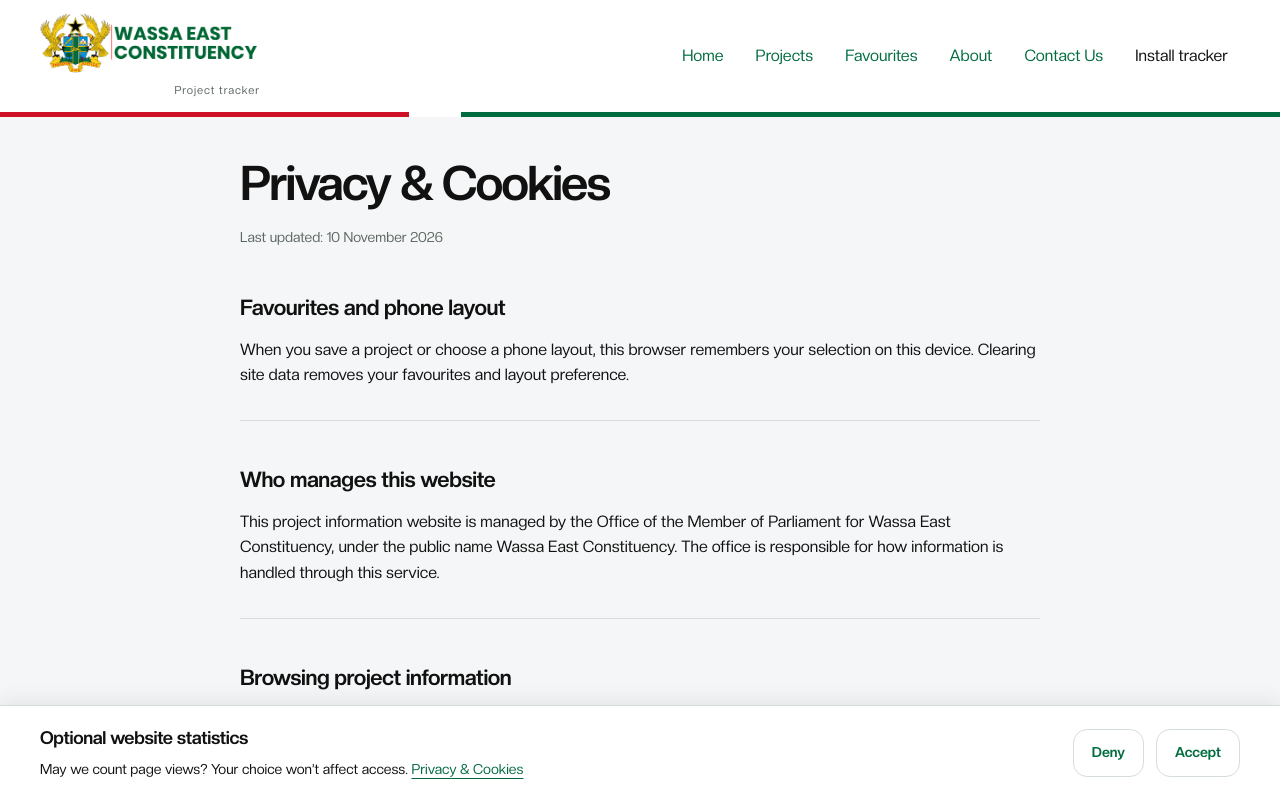
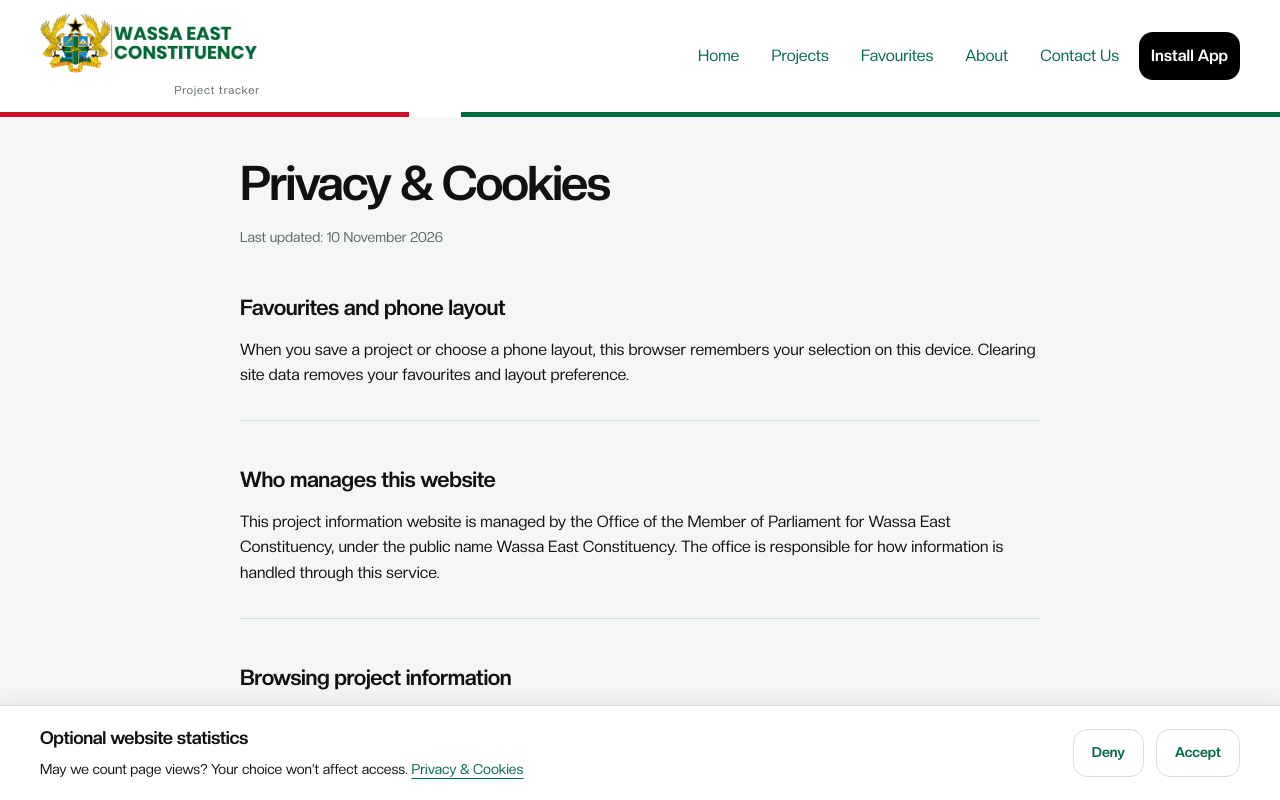
Before and after one commit to ram2ey/weprojecttracker, a Next.js app: page /privacy in a window 1280 px wide. Shown: the top 800 px of the page. Built offline with nearby package versions, Linux system fonts and the light colour scheme; no server answers.

Commit message:
Use a black Install App button in public navigation (#23)
Rename the public installation action and dialog to Install App. Use black fill, white text, and a full-width mobile-menu button below Contact Us. Update documentation and browser selectors.

```diff
--- a/src/app/globals.css
+++ b/src/app/globals.css
@@ -364,17 +364,21 @@ fieldset:disabled select {
   text-decoration: none;
   border-radius: var(--radius);
 }
-.site-header nav a:hover,
-.install-menu-button:hover {
+.site-header nav a:hover {
   background: var(--muted);
 }
 .install-menu-button {
   border: 0;
-  background: transparent;
-  color: inherit;
+  background: #000;
+  color: #fff;
   font: inherit;
+  font-weight: 700;
   cursor: pointer;
-  text-align: left;
+  justify-content: center;
+  text-align: center;
+}
+.install-menu-button:hover {
+  background: #1a1a1a;
 }
 .install-overlay {
   position: fixed;
@@ -1338,6 +1342,10 @@ td:first-child {
     padding: 8px;
     font-size: 0.875rem;
   }
+  .install-menu-button {
+    width: 100%;
+    margin-top: 8px;
+  }
   .section {
     padding-block: 28px 48px;
   }
--- a/src/components/install-tracker.tsx
+++ b/src/components/install-tracker.tsx
@@ -102,13 +102,13 @@ export function InstallTracker() {
               void install();
           }}
         >
-          Install tracker
+          Install App
         </button>
       </Dialog.Trigger>
       <Dialog.Portal>
         <Dialog.Overlay className="install-overlay" data-install-dialog />
         <Dialog.Content className="install-dialog" data-install-dialog>
-          <Dialog.Title>Install tracker</Dialog.Title>
+          <Dialog.Title>Install App</Dialog.Title>
           <Dialog.Description>
             Add Wassa East Projects to your home screen. This version requires
             an internet connection.
@@ -124,7 +124,7 @@ export function InstallTracker() {
             </p>
           ) : available ? (
             <Button disabled={busy} onClick={() => void install()}>
-              Install now
+              Install App
             </Button>
           ) : !busy ? (
             <p>
```
Also changed, not shown: 2 other files (tests, documents, lock files or other folders).
